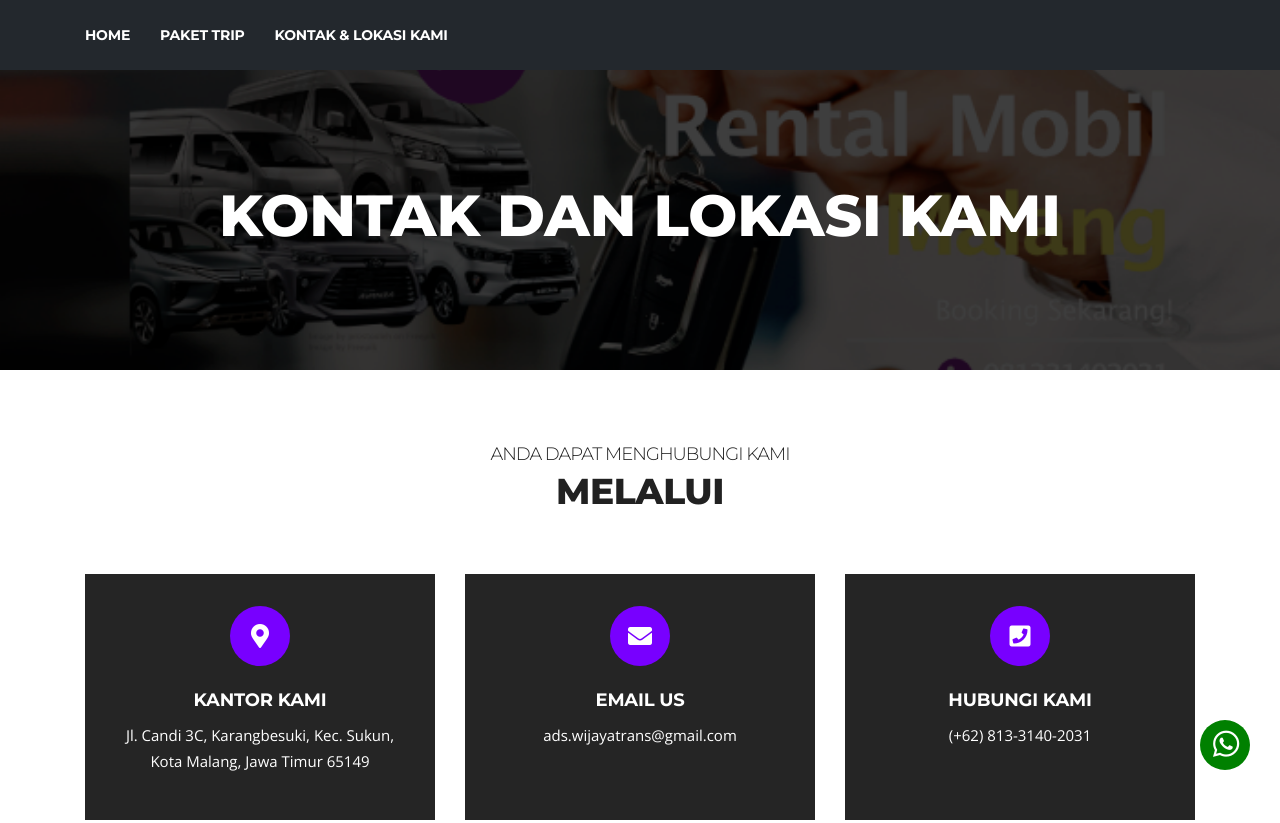
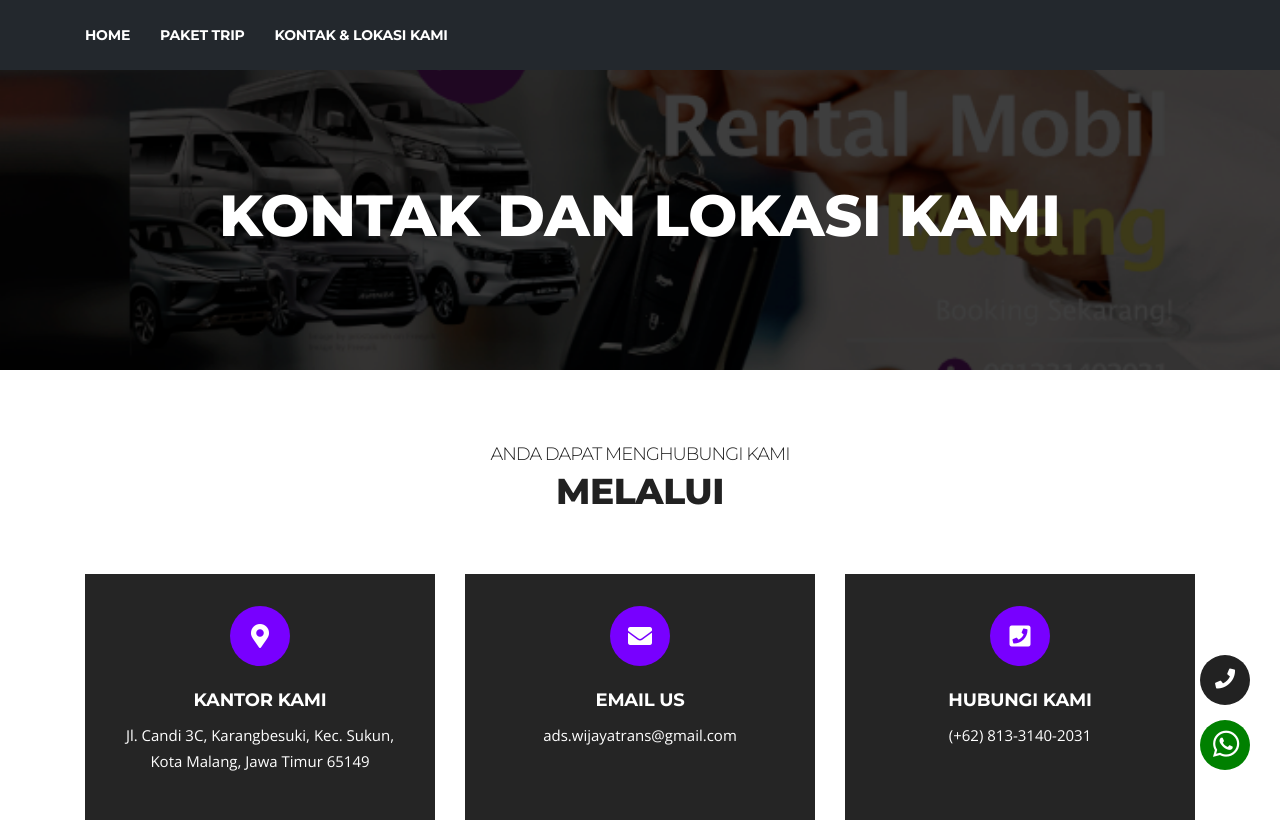
Before and after one commit to wijayatrans/wijayatrans.github.io, a plain HTML site: page contact.html in a window 1280 px wide. Shown: the top 823 px of the page. Drawn offline with nearby package versions, Linux system fonts and the light colour scheme; some packages are replaced by stand-ins of ours.

Commit message:
fix: phone and whatsapp redirection

```diff
--- a/contact.html
+++ b/contact.html
@@ -311,11 +311,36 @@
             </div>
             <!-- Row end -->
 
+            <div style="position: fixed; bottom: 95px; right: 30px">
+              <button
+                id="telepon-kami"
+                class="btn btn-primary"
+                style="
+                  width: 50px;
+                  height: 50px;
+                  justify-content: center;
+                  align-items: center;
+                  border-radius: 100px;
+                  background-color: #222;
+                "
+              >
+                <i
+                  class="fa fa-phone"
+                  style="
+                    margin-top: -3px;
+                    margin-left: -5px;
+                    font-size: 20px;
+                    color: white;
+                    justify-content: center;
+                    align-items: center;
+                  "
+                ></i>
+              </button>
+            </div>
             <div style="position: fixed; bottom: 30px; right: 30px">
               <button
-                id="hubungi-kami"
+                id="whatsapp-kami"
                 class="btn btn-primary"
-                title="Back to Top"
                 style="
                   width: 50px;
                   height: 50px;
```
Also changed, not shown: trip-list-photo.html (+27 -2 lines), trip-list.html (+27 -2 lines), trip.html (+27 -2 lines).
